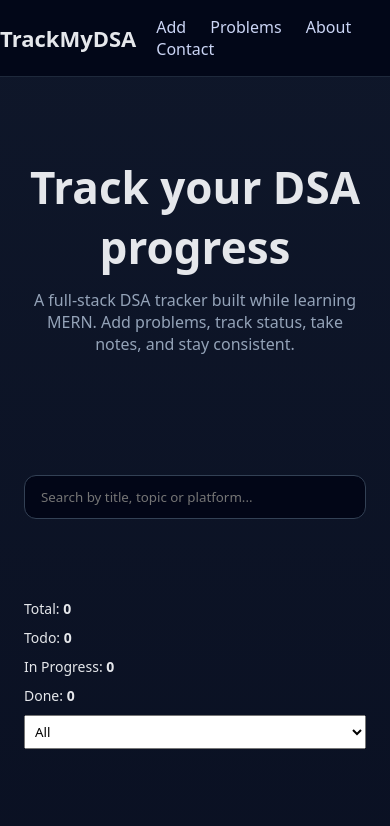
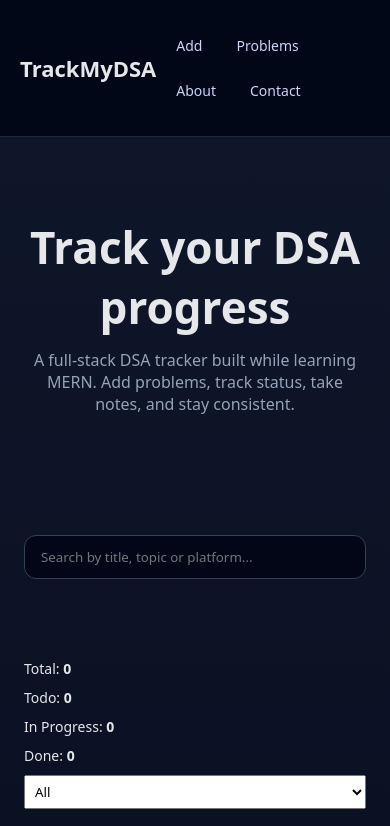
Before and after one commit to Ashu-katariya/track-my-dsa, a plain HTML site: page index.html in a window 390 px wide. Shown: the top 826 px of the page. Drawn offline with Linux system fonts and the light colour scheme; no server answers.

Commit message:
Mobile ready also

```diff
--- a/style.css
+++ b/style.css
@@ -274,3 +274,25 @@ h2,
 .about-card:hover h3 {
   color: #60a5fa;
 }
+
+/* ================= MOBILE NAV FIX ================= */
+@media (max-width: 640px) {
+  .navbar {
+    flex-direction: column;
+    align-items: flex-start;
+    gap: 10px;
+    padding: 14px 20px;
+  }
+
+  .navbar nav {
+    width: 100%;
+    display: flex;
+    flex-wrap: wrap;
+    gap: 14px;
+  }
+
+  .navbar nav a {
+    font-size: 14px;
+    padding: 6px 0;
+  }
+}
```
